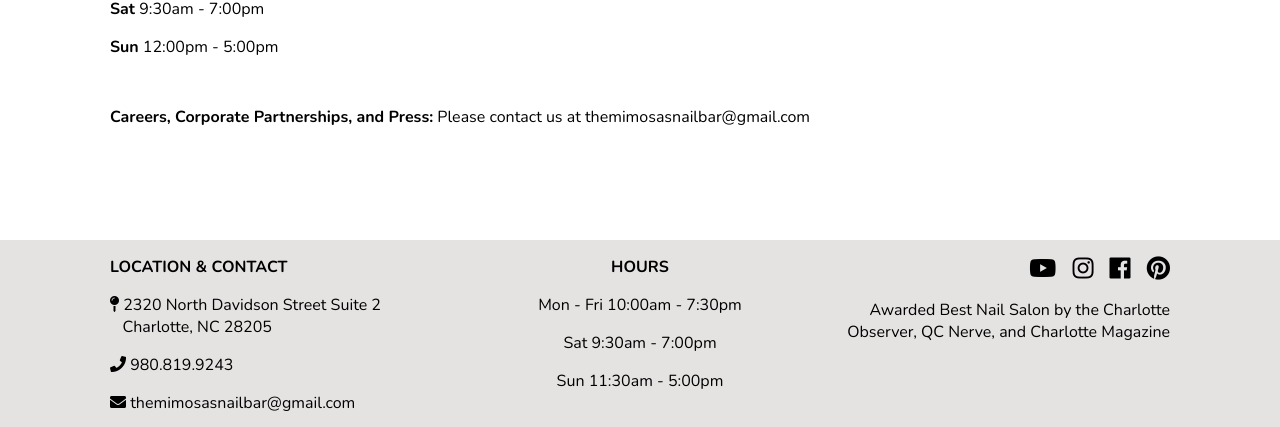
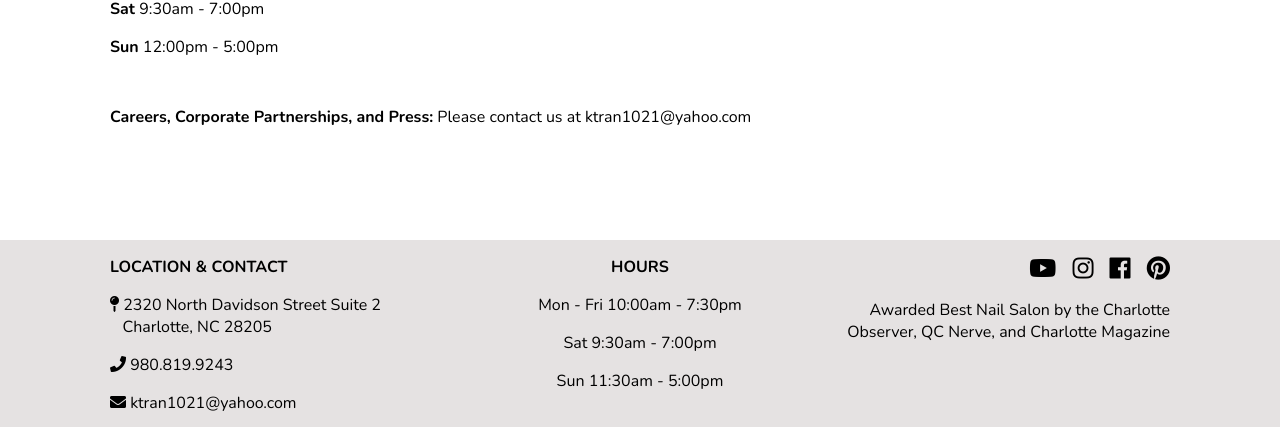
Before and after one commit to mimosasnailbar/mimosas, a Jekyll site: the page built from contact.html, in a window 1280 px wide and 900 px high, scrolled down 578 px. Shown: the part 470-897 px from the top of the window. Built offline with Jekyll 4.4.1, drawn with Linux system fonts in a browser that asks for light colours; nearby versions of some CDN libraries.

Commit message:
Updated 2 files via CloudCannon.

```diff
--- a/_layouts/default.html
+++ b/_layouts/default.html
@@ -46,7 +46,7 @@
 					</p></a>
 					<a href="tel:980-819-9243" class="editable"><i class="fas fa-phone"></i>&nbsp;980.819.9243</a>
 					<p class="editable">
-						<i class="fas fa-envelope"></i> <a target="_blank" href="mailto:themimosasnailbar@gmail.com">themimosasnailbar@gmail.com</a>
+						<i class="fas fa-envelope"></i> ktran1021@yahoo.com
 					</p>
 				</div>
 				<div class="footer__hours">
--- a/contact.html
+++ b/contact.html
@@ -1,7 +1,6 @@
 ---
 layout: default
 ---
-
 <section class="wrapper-two home__main">
 	<div id="map"></div>
 	<div>
@@ -29,7 +28,7 @@ layout: default
 		</div>
 		<div class="contact contact__jobs">
 			<p class="editable">
-				<strong>Careers, Corporate Partnerships, and Press:</strong> Please contact us at themimosasnailbar@gmail.com
+				<strong>Careers, Corporate Partnerships, and Press:</strong> Please contact us at ktran1021@yahoo.com
 			</p>
 		</div>
 	</div>
```
